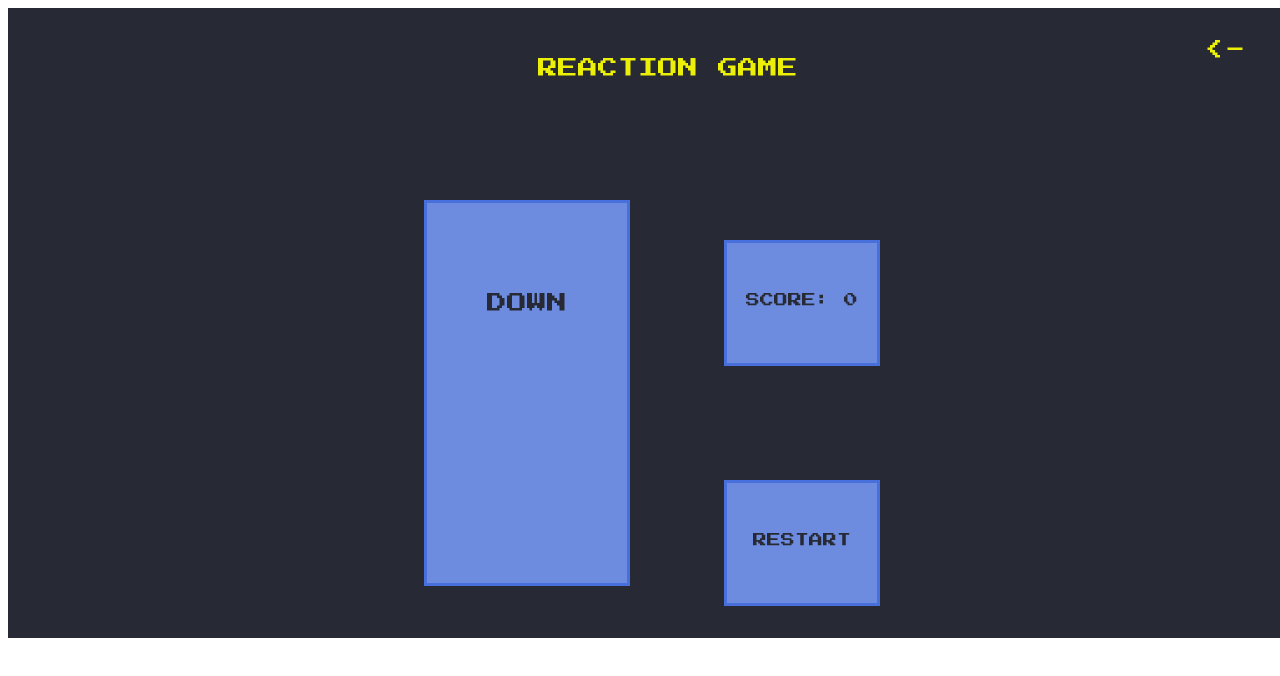
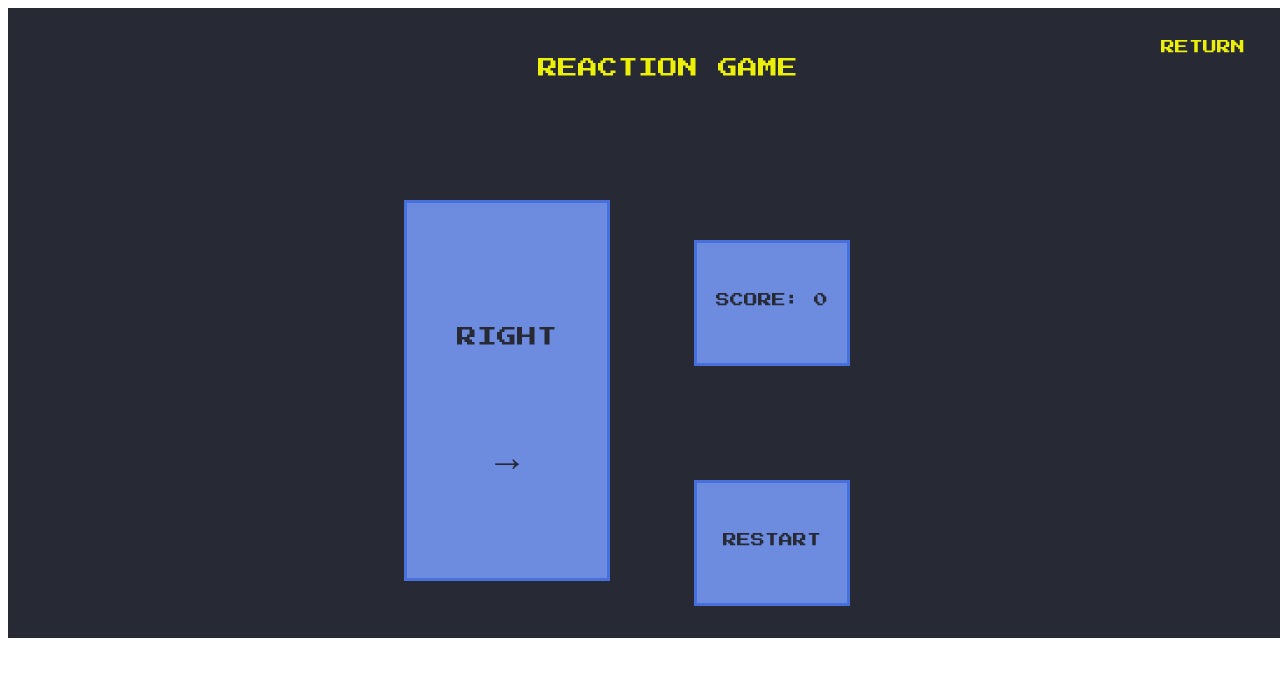
Before and after one commit to gelwa/ReactionGame, a plain HTML site: page play.html in a window 1280 px wide. Shown: the top 676 px of the page. Drawn offline with Linux system fonts and the light colour scheme.

Commit message:
PROJECT DONE

```diff
--- a/play.css
+++ b/play.css
@@ -8,25 +8,43 @@
     background-color:rgb(39, 42, 53);
 }
 
-.arrows {
+.directions {
     position: absolute;
     top: 25%;
-    right: 650px;
+    right: 670px;
+    width: 200px;
+    height: 375px;
+    background-color: #6d8cdf;
+    border: 3px solid #4870dd;
+  }
+
+  .words {
+    position: absolute;
+    top: 25%;
     width: 200px;
     height: 200px;
     text-align: center;
-    padding: 90px 0;
+    padding: 30px 0;
     color:rgb(39, 42, 53);
     font-family: 'Press Start 2P';font-size: 20px;
-    background-color: #6d8cdf;
-    border: 3px solid #4870dd;
+  }
+
+  .arrows {
+    position: absolute;
+    top: 50%;
+    width: 200px;
+    height: 200px;
+    text-align: center;
+    padding: 40px 0;
+    color:rgb(39, 42, 53);
+    font-family: 'Press Start 2P';font-size: 40px;
   }
 
 
   .score {
     position: absolute;
     top: 30%;
-    right: 400px;
+    right: 430px;
     width: 150px;
     height: 20px;
     text-align: center;
@@ -41,7 +59,7 @@
 .restart {
     position: absolute;
     top: 60%;
-    right: 400px;
+    right: 430px;
     width: 150px;
     height: 20px;
     text-align: center;
@@ -57,5 +75,15 @@
     top:5%;
     right: 35px;
     color: #ecf008;
+    font-family: 'Press Start 2P';font-size: 14px;
     background: transparent;
   }
+
+.end {
+    position: absolute;
+    top:18%;
+    width: 1320px;
+    text-align: center;
+    color:#ecf008;
+    font-family: 'Press Start 2P';font-size: 16px;
+  }
--- a/play.html
+++ b/play.html
@@ -15,10 +15,16 @@
 <body>
     <div id="app">
         <div class="title">REACTION GAME</div>
-        <div class="arrows"></div>
+        <div class="directions">
+            <div class="words"></div>
+            <div class="arrows"></div>
+        </div>
         <div class="score"></div>
         <div class="restart" onclick="openPage('play.html')">RESTART</div>
-        <div class="return" onclick="openPage('index.html')"><-</div>
+        <div class="return" onclick="openPage('index.html')">RETURN</div>
+        <div class="end" style="display:none;">
+        </di>
+
     </div>
 
 
--- a/play.js
+++ b/play.js
@@ -1,20 +1,33 @@
 //random div display
-var arrow = document.querySelector(".arrows");
+var directions = document.querySelector(".directions");
+var words = document.querySelector(".words");
+var arrows = document.querySelector(".arrows");
 var score = document.querySelector(".score");
+var end = document.querySelector (".end");
 let counter = 0;
 
 
+//function to end game after 20 seconds
+setTimeout(() => {
+    end.style.display = 'block';
+    directions.textContent = "WAITING FOR PLAYER";
+
+}, 20000);
+
+//function to open a page after clicking
 function openPage(pageUrl){
     window.open(pageUrl, "_self");
 };
 
-
+//function to show score
 function drawScore() {
     score.textContent = "SCORE: " +counter;
 }
 
+//Function to randomly display words and arrows
+//draws score whenever function is called
+function getDirections() {
 
-function getWord() {
 
     var word= [
         'UP',
@@ -25,43 +38,44 @@ function getWord() {
 
     var wordNum = Math.floor(Math.random() * word.length);
 
-    arrow.textContent = word[wordNum];
+    words.textContent = word[wordNum];
+
+
+    var arroww= [
+        "\u2190",
+        "\u2191",
+        "\u2192",
+        "\u2193",
+    ];
+
+    var wordNum = Math.floor(Math.random() * arroww.length);
+    arrows.textContent = arroww[wordNum];
+
     drawScore();
 
-
-    /*var arroww= [
-        var word= [
-            '&uarr',
-            '&darr',
-            '&rarr',
-            '&larr',
-    ];
-
-    var wordNum = Math.floor(Math.random() * word.length);
-
-    arrow.textContent = word[wordNum];
-*/
+    end.textContent = "THE ROUND HAS ENDED. YOUR SCORE: " +counter;
 
 }
 
-getWord();
+getDirections();
 
-//key press
+
+//function to react on key press, calls getDirection() for new directions
 window.addEventListener('keydown', (event) => {
-    if (event.key === 'ArrowUp' && arrow.textContent === "UP") {
+    if (event.key === 'ArrowUp' && words.textContent === "UP") {
         counter++;
-        getWord();
+        getDirections();
     }
-    else if (event.key === 'ArrowDown' && arrow.textContent === "DOWN") {
+    else if (event.key === 'ArrowDown' && words.textContent === "DOWN") {
         counter++;
-        getWord();
+        getDirections();
     }
-    else if (event.key === 'ArrowLeft' && arrow.textContent === "LEFT") {
+    else if (event.key === 'ArrowLeft' && words.textContent === "LEFT") {
         counter++;
-        getWord();
+        getDirections();
     }
-    else if (event.key === 'ArrowRight' && arrow.textContent === "RIGHT") {
+    else if (event.key === 'ArrowRight' && words.textContent === "RIGHT") {
         counter++;
-        getWord();
+        getDirections();
     }
 });
```
